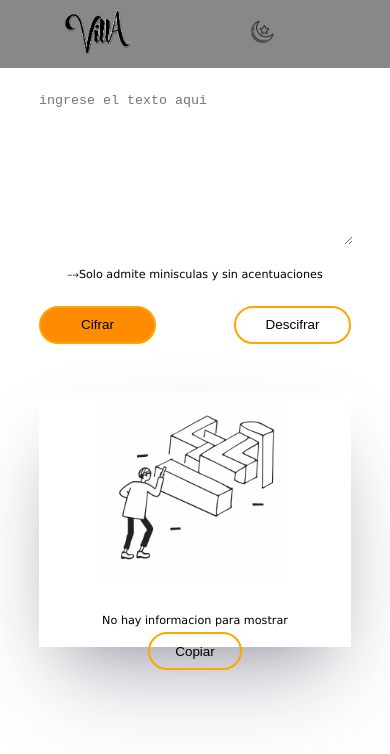
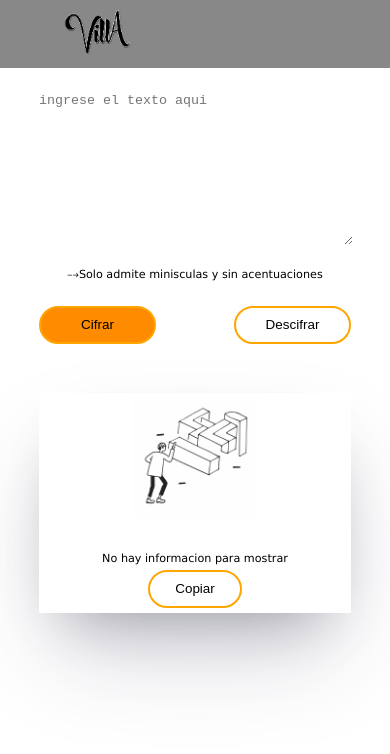
Before and after one commit to Villa2908/firts-challenges-one-oracle, a plain HTML site: page index.html in a window 390 px wide. Drawn offline with Linux system fonts and the light colour scheme.

Commit message:
update responsive

```diff
--- a/index.html
+++ b/index.html
@@ -10,10 +10,6 @@
     <header>
         <div id="logo">
             <img src="img/GOTA DE AGUA VILLA DISEÑOS.png" alt="logo-empresa">
-        </div>
-        <div class="modos">
-            <button class="modo-activo" id="modo-oscuro"><img src="img/moon-white.png" alt="modo-oscuro"></button>
-            <button class="modo-desactivo" id="modo-claro"><img src="img/sun-.svg" alt="modo-claro"></button>
         </div>
     </header>
     <main>
--- a/style.css
+++ b/style.css
@@ -247,7 +247,7 @@
         display: flex;
         width: 100%;
         flex-direction: column;
-        height: 100%;
+        height: 50%;
         gap: 20px;
         justify-content: space-between;
     }
@@ -274,17 +274,18 @@
         justify-content: space-between;
         align-items: center;
         width: 80vw;
-        height: 30vh;
+        height: 50%;
         box-shadow: rgba(255, 255, 255, 0.1) 0px 1px 1px 0px inset, rgba(50, 50, 93, 0.25) 0px 50px 100px -20px, rgba(0, 0, 0, 0.3) 0px 30px 60px -30px;
     }
 
     .resultado{
         width: 100%;
+        height: 100%;
         display: flex;
         flex-direction: column;
         gap: 3em;
         & img{
-            width: 60%;
+            width: 40%;
         }
         align-items: center;
     }
```
